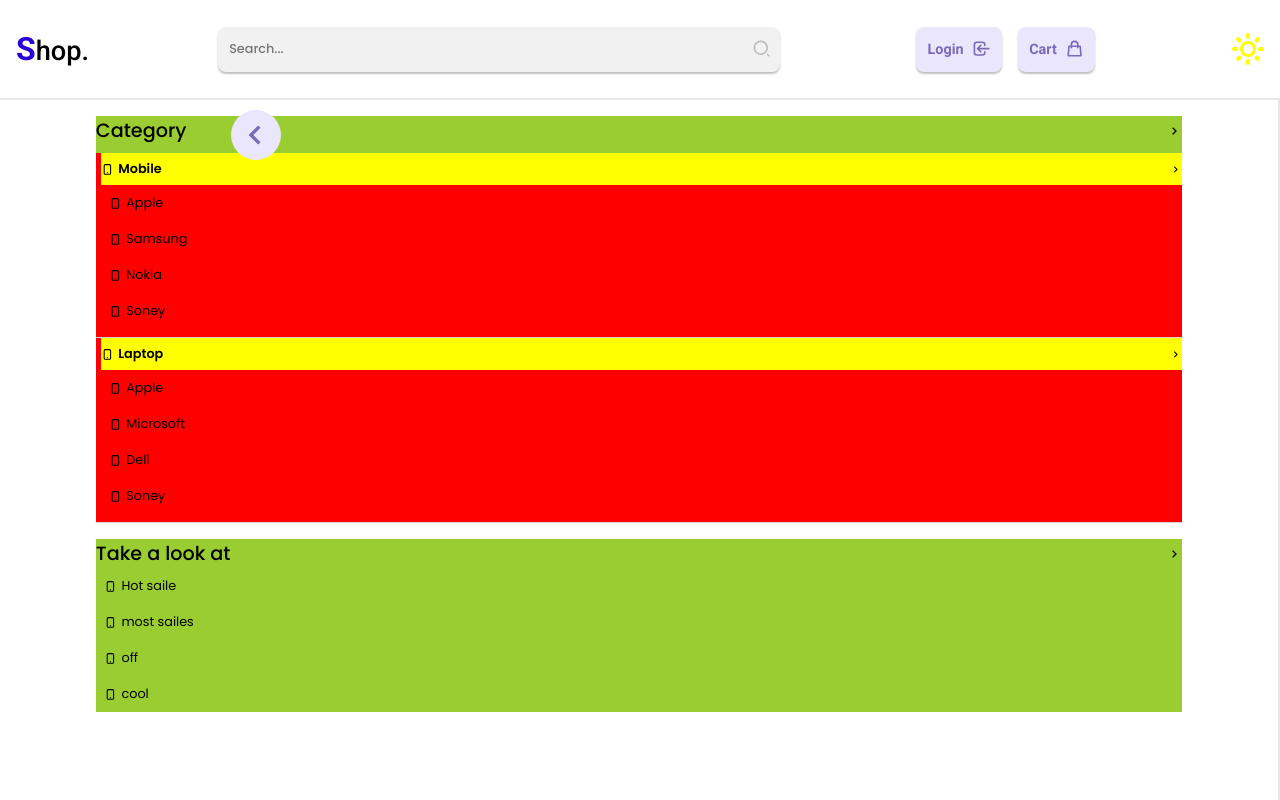
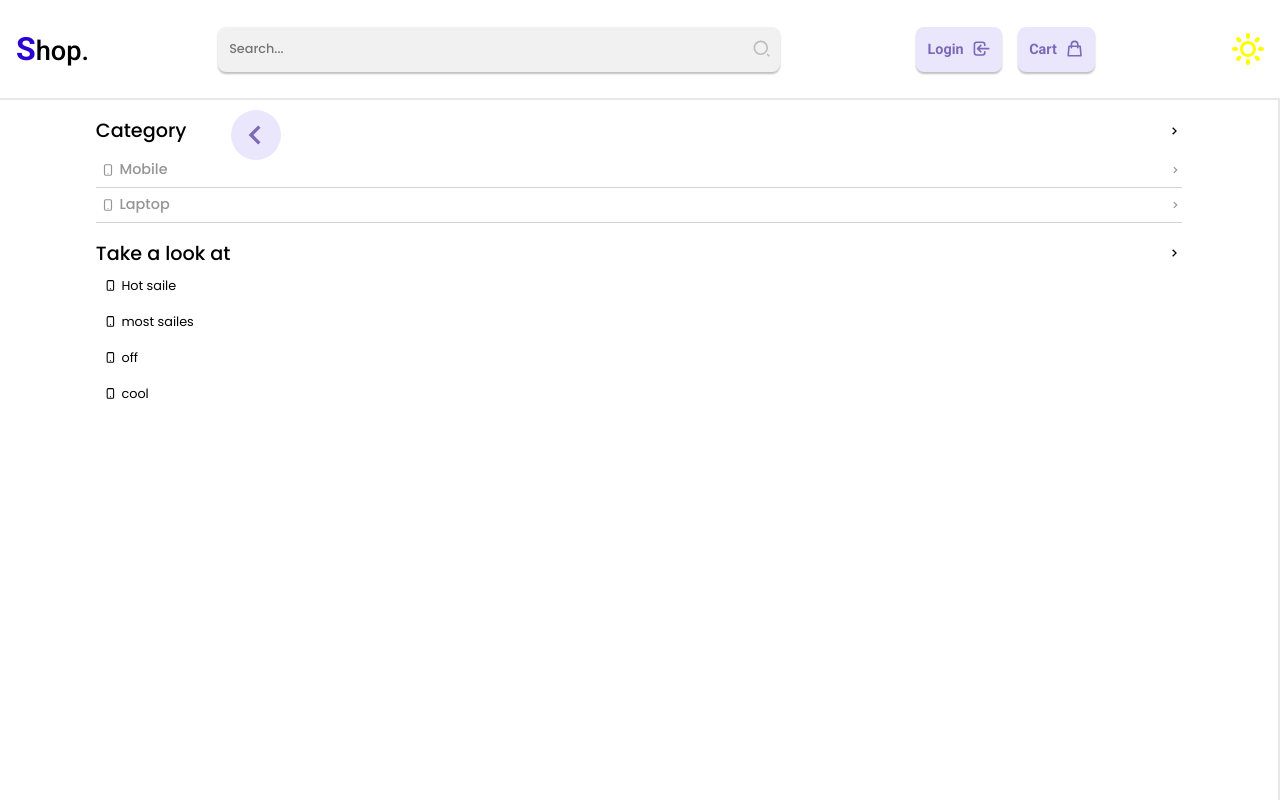
Before and after one commit to kjavedan/Ecommerce-website, a React (Create React App) app: page / in a window 1280 px wide. Shown: the top 800 px of the page. Built offline with nearby package versions, Linux system fonts and the light colour scheme.

Commit message:
working on the sidebar styling

```diff
--- a/src/assets/App.css
+++ b/src/assets/App.css
@@ -1,6 +1,6 @@
 .category_wrapper{
     margin-top: 1rem;
-    background-color: yellowgreen;
+    /* background-color: yellowgreen; */
     /* height: 2rem; */
     overflow: hidden;
 }
@@ -14,7 +14,7 @@
     margin-top: .5rem;
     display: flex;
     flex-direction: column;
-    background-color: red;
+    /* background-color: red; */
 }
 .category_item_parent{
     padding-bottom: .5rem;
@@ -25,12 +25,13 @@
     display: flex;
     align-items: center;
     height: 2rem;
-    background-color: yellow;
+    /* background-color: yellow; */
     font-size: .8rem;
     font-weight: 600;
 }
 .category_item_children{
-    width: 100%;
+    /* width: 100%; */
+    /* background-color: blue; */
 }
 .category_item_child{
     height: 36px;
--- a/src/layouts/sidebar/Sidebar.js
+++ b/src/layouts/sidebar/Sidebar.js
@@ -6,6 +6,7 @@ import {Wrapper, CategoryWrapper} from './components/styles/Wrappers.styled'
 import {HiOutlineDeviceMobile} from 'react-icons/hi'
 import '../../assets/App.css'
 import CategoryTitle from './components/CategoryTitle'
+import CategoryItems from './components/CategoryItems'
 
 const Sidebar = () => {
 
@@ -19,8 +20,9 @@ const Sidebar = () => {
     <StyledSidebar theme={theme} displaySidebar={displaySidebar}>
       <Wrapper theme={theme}>
           <CategoryWrapper display={displayCategoryItems}>
-            <CategoryTitle toggleChilds={toggleChilds} />
-            <div className="category_items">
+            <CategoryTitle toggleChilds={toggleChilds} title={'Category'}/>
+            <CategoryItems />
+            {/* <div className="category_items">
               <div className="category_item_parent">
                 <div className="category_item_parent_title">
                   <HiOutlineDeviceMobile /><span>Mobile</span> <BiChevronRight />
@@ -43,7 +45,7 @@ const Sidebar = () => {
                   <div className="category_item_child"><HiOutlineDeviceMobile /><span>Soney</span></div>
                 </div>
               </div>
-            </div>
+            </div> */}
           </CategoryWrapper>
           <div className="category_wrapper">
           <div className="category_title">
--- a/src/layouts/sidebar/components/CategoryItems.js
+++ b/src/layouts/sidebar/components/CategoryItems.js
@@ -1,11 +1,45 @@
-import React from 'react'
-import StyledCategoryItems from './styles/CategoryItems.styled'
+import React , {useContext, useState} from 'react'
+import {Items, Parent, Children, Child} from './styles/CategoryItems.styled'
+import {HiOutlineDeviceMobile} from 'react-icons/hi'
+import {BiChevronRight} from 'react-icons/bi'
+import { ParentTitle } from './styles/Titiles.styled'
+import {Context} from '../../../context/uiContext'
+
 
 const CategoryItems = () => {
+
+  const {theme} = useContext(Context)
+  const children = ['apple', 'samsung', 'sony', 'nokia']
+
+  const childrenElement = children.map(item =><Child>{item}</Child>)
+
+  const [displayChildElements, setDisplayChildElements] = useState(false)
+
+  const toggleChilds = () => {
+    setDisplayChildElements(prevState => !prevState)
+  }
+
+  console.log(displayChildElements)
+
   return (
-    <StyledCategoryItems>
-
-    </StyledCategoryItems>
+    <Items>
+           <Parent>
+                <ParentTitle onClick={toggleChilds} theme={theme}>
+                  <HiOutlineDeviceMobile /><h4>Mobile</h4> <BiChevronRight />
+                </ParentTitle>
+                <Children display={displayChildElements}>
+                  {childrenElement}
+                </Children>
+              </Parent>
+           <Parent>
+                <ParentTitle onClick={toggleChilds}>
+                  <HiOutlineDeviceMobile /><h4>Laptop</h4> <BiChevronRight />
+                </ParentTitle>
+                <Children>
+                  {childrenElement}
+                </Children>
+              </Parent>
+    </Items>
   )
 }
 
--- a/src/layouts/sidebar/components/CategoryTitle.js
+++ b/src/layouts/sidebar/components/CategoryTitle.js
@@ -3,11 +3,11 @@ import { StyledCategoryTitle } from './styles/Titiles.styled'
 import {BiChevronLeft, BiChevronRight, BiChevronDown} from 'react-icons/bi'
 
 
-const CategoryTitle = ({toggleChilds}) => {
+const CategoryTitle = ({toggleChilds, title}) => {
 
   return (
     <StyledCategoryTitle onClick={toggleChilds}>
-        <h1>Category</h1> <BiChevronRight />
+        <h1>{title}</h1> <BiChevronRight />
     </StyledCategoryTitle>
   )
 }
--- a/src/layouts/sidebar/components/styles/CategoryItems.styled.js
+++ b/src/layouts/sidebar/components/styles/CategoryItems.styled.js
@@ -1,9 +1,24 @@
-import styled from 'styled-components'
+import styled, {css} from 'styled-components'
 
-const StyledCategoryItems = styled.div`
+export const Items = styled.div`
     margin-top: .5rem;
     display: flex;
     flex-direction: column;
-    background-color: red;
 `
-export default StyledCategoryItems
+export const Parent = styled.div`
+    padding:.4rem 0;
+    border-bottom: 1px solid lightgrey;
+    padding-left: .3rem;
+    `
+export const Children = styled.div`
+    height: ${({display}) => display ? 'auto' : 0};
+    transition: all linear .2s ;
+    overflow: hidden;
+`
+export const Child = styled.div`
+    height: 36px;
+    padding-left: .5rem;
+    display: flex;
+    align-items: center;
+    font-size: .8rem;
+`
--- a/src/layouts/sidebar/components/styles/Titiles.styled.js
+++ b/src/layouts/sidebar/components/styles/Titiles.styled.js
@@ -6,3 +6,16 @@ export const StyledCategoryTitle = styled.div`
     justify-content: space-between;
     cursor: pointer;
 `
+export const ParentTitle = styled.div`
+    display: flex;
+    align-items: center;
+    font-size: 14px;
+    cursor: pointer;
+    color: ${({theme}) => theme === '#fff' ? '#969494' : '#969494'};
+
+    h4{
+        margin-left: .3rem;
+        margin-right: auto;
+        font-size: .9rem;
+    }
+`
--- a/src/layouts/sidebar/components/styles/Wrappers.styled.js
+++ b/src/layouts/sidebar/components/styles/Wrappers.styled.js
@@ -7,7 +7,7 @@ padding-bottom: 8rem;
 `
 export const CategoryWrapper = styled.div`
     margin-top: 1rem;
-    background-color: yellowgreen;
+    /* background-color: yellowgreen; */
     height: ${({display}) => display ? 'auto' : '2rem'};
     overflow: hidden;
 `
```
